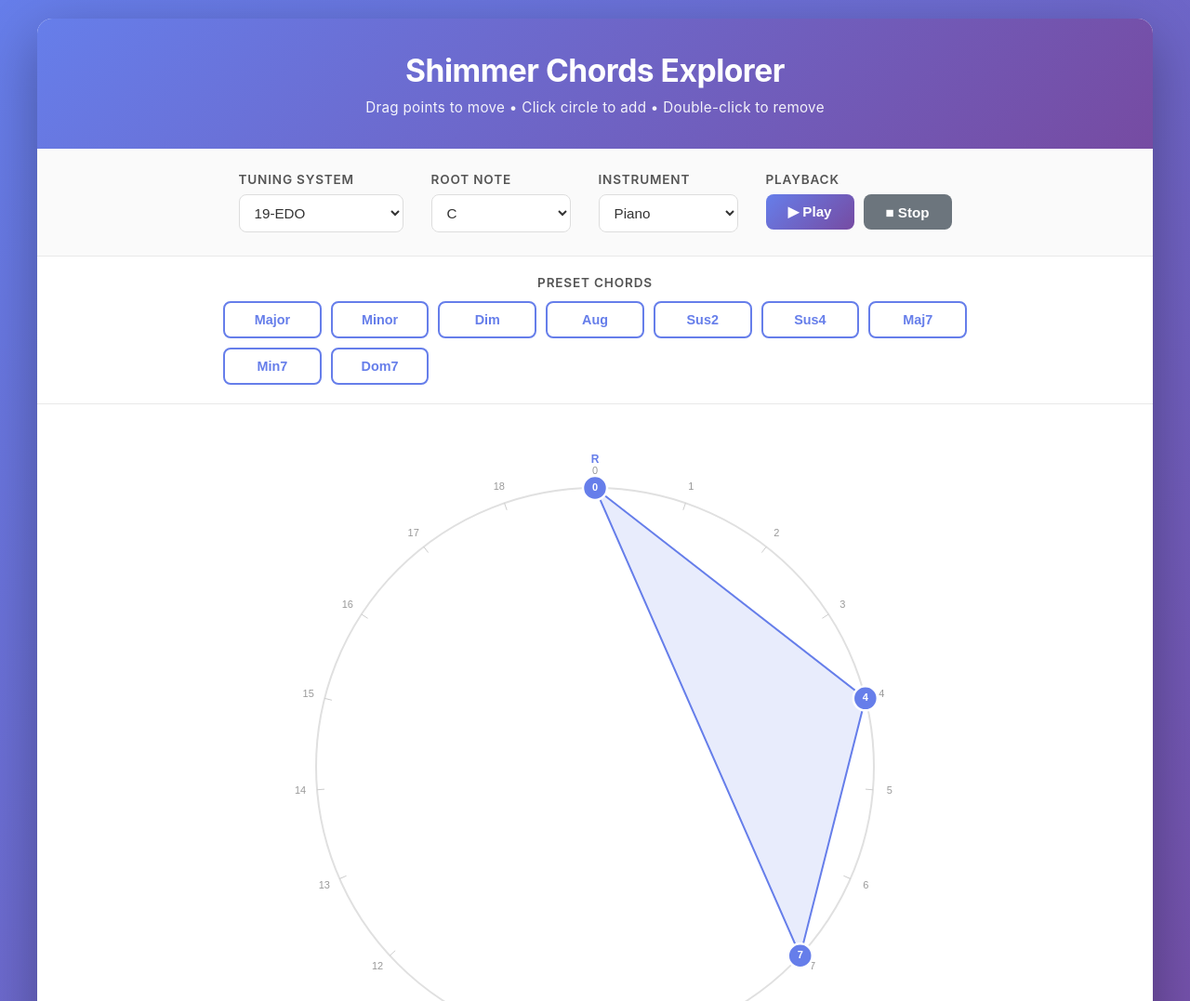
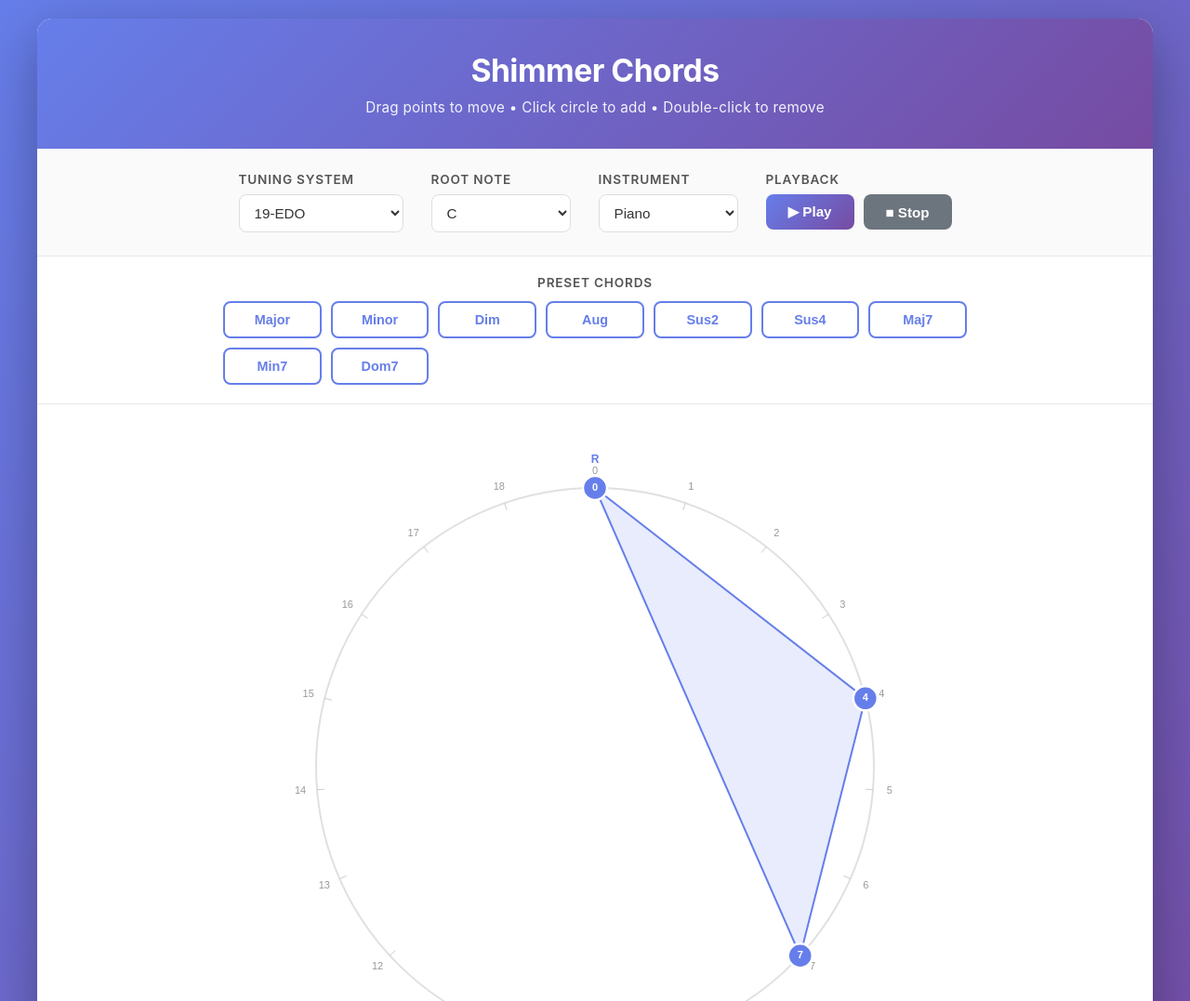
Before and after one commit to andywa-ng/music108, a plain HTML site: page index.html in a window 1280 px wide. Shown: the top 1077 px of the page at 93% size. Drawn offline with Linux system fonts and the light colour scheme.

Commit message:
changed title

```diff
--- a/index.html
+++ b/index.html
@@ -3,13 +3,13 @@
 <head>
     <meta charset="UTF-8">
     <meta name="viewport" content="width=device-width, initial-scale=1.0">
-    <title>Shimmer Chords Explorer - Microtonal Tuning</title>
+    <title>Shimmer Chords</title>
     <link rel="stylesheet" href="styles.css">
 </head>
 <body>
     <div class="container">
         <header>
-            <h1>Shimmer Chords Explorer</h1>
+            <h1>Shimmer Chords</h1>
             <p class="subtitle">Drag points to move • Click circle to add • Double-click to remove</p>
         </header>
 
```
